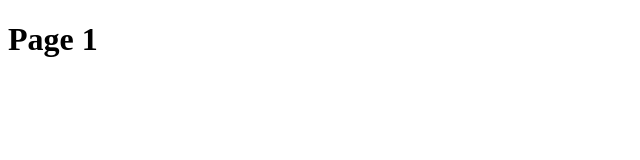
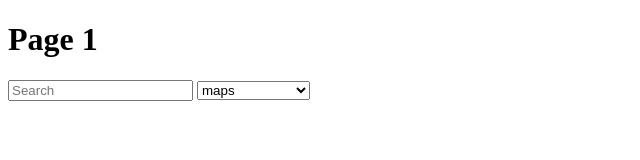
Before and after one commit to slwooten/library-of-congress-search, a plain HTML site: page index.html in a window 1280 px wide. Shown: the whole page, without its empty margins (0-640 px from the left). Drawn offline with Linux system fonts and the light colour scheme.

Commit message:
added input and dropdown and search-results.html

```diff
--- a/index.html
+++ b/index.html
@@ -8,6 +8,18 @@
 </head>
 <body>
     <h1>Page 1</h1>
-
+    <form>
+    <input placeholder="Search"></input>
+        <select>
+            <option>maps</option>
+            <option>audio</option>
+            <option>photos</option>
+            <option>manuscripts</option>
+            <option>newspapers</option>
+            <option>film-and-videos</option>
+            <option>notated-music</option>
+            <option>websites</option>
+        </select>
+    </form>
 </body>
 </html>
```
Also changed, not shown: search-results.html (added).
